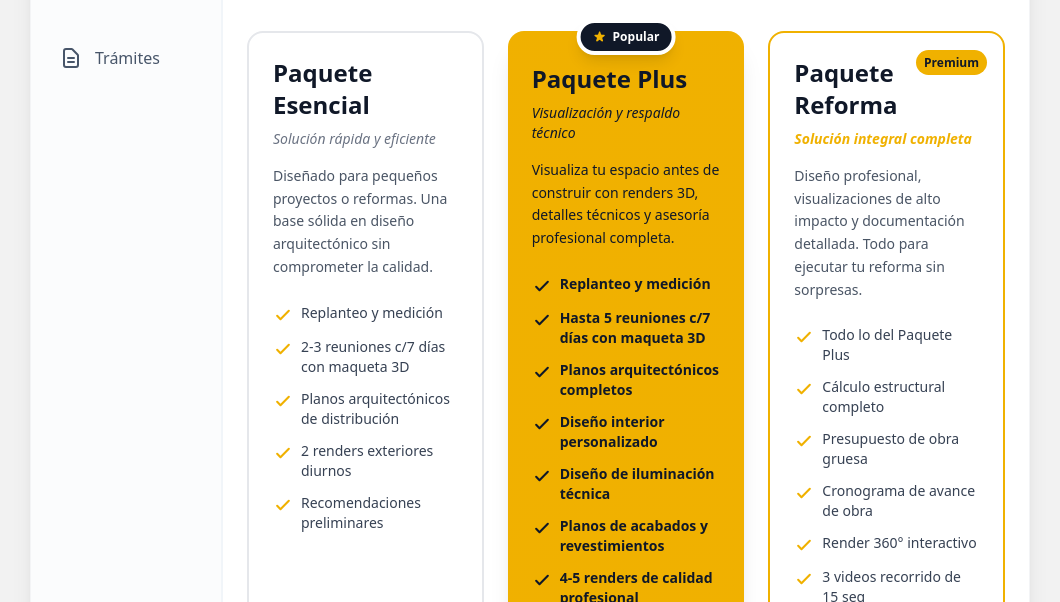
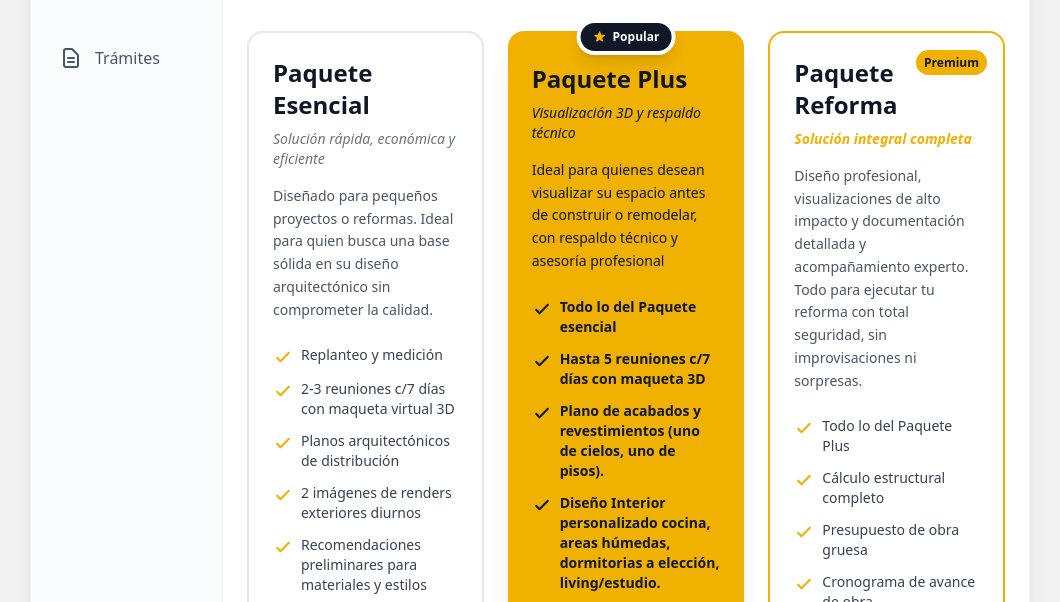
Before and after one commit to JhamilTaborga/reforma3, an Astro site: page / in a window 1280 px wide. Shown: the part 1338-1940 px from the top of the page, without its empty margins (110-1170 px from the left). Built offline with nearby package versions, Linux system fonts and the light colour scheme; Astro itself is replaced by a stand-in of ours.

Commit message:
Agregué datos necesarios a los servicios de diseño y mejoré ligeramente la accesibilidad

```diff
--- a/src/components/AboutUs.astro
+++ b/src/components/AboutUs.astro
@@ -74,7 +74,7 @@
             <source srcset="/team/rodrigoFundador.webp" type="image/webp">
 
             <img
-              src="/team/rodrigoFundador.png"
+              src="/team/rodrigoFundador.jpg"
               alt="Fotografía de Rodrigo Aguilar Arratia el fundador de Reforma3"
               class="w-full h-full object-cover contrast-125 brightness-90 group-hover:scale-105 transition-transform duration-700"
             >
--- a/src/components/Footer.astro
+++ b/src/components/Footer.astro
@@ -16,6 +16,7 @@
               class="h-10 hover:opacity-80 transition-opacity"
               src="/reforma3-logo-negro-y-blanco.svg"
               alt="Logo de Reforma3 "
+              loading="lazy"
             />
           </a>
           <p class="text-gray-600 leading-relaxed mb-6 max-w-sm">
@@ -156,7 +157,7 @@
     <div class="border-t border-gray-200 py-8">
       <div class="flex flex-col md:flex-row justify-between items-center gap-4">
         <p class="text-sm text-gray-500 text-center md:text-left">
-          © 2024 Reforma3. Todos los derechos reservados.
+          © 2026 Reforma3. Todos los derechos reservados.
         </p>
         <!-- <div class="flex gap-6 text-sm">
           <a href="#" class="text-gray-500 hover:text-yellow-500 transition-colors">
--- a/src/components/Hero2.astro
+++ b/src/components/Hero2.astro
@@ -92,7 +92,7 @@
   <!-- Scroll Indicator -->
   <div class="absolute bottom-8 left-1/2 transform -translate-x-1/2 animate-bounce">
     <a href="#servicios" class="flex flex-col items-center gap-2 text-white/70 hover:text-white transition-colors">
-      <!-- <span class="text-xs uppercase tracking-widest font-medium">Scroll</span> -->
+      <span class="text-xs uppercase tracking-widest font-medium">Servicios</span>
       <svg class="w-6 h-6" fill="none" stroke="currentColor" viewBox="0 0 24 24">
         <path stroke-linecap="round" stroke-linejoin="round" stroke-width="2" d="M19 14l-7 7m0 0l-7-7m7 7V3"></path>
       </svg>
--- a/src/components/ServicesSection.astro
+++ b/src/components/ServicesSection.astro
@@ -90,11 +90,11 @@
     <div class="group bg-white rounded-2xl p-6 border-2 border-gray-200 hover:border-yellow hover:shadow-lg transition-all duration-300 flex flex-col">
       <div class="mb-4">
         <h4 class="text-xl md:text-2xl font-bold text-gray-900 mb-2">Paquete Esencial</h4>
-        <p class="text-sm text-gray-500 italic">Solución rápida y eficiente</p>
+        <p class="text-sm text-gray-500 italic">Solución rápida, económica y eficiente</p>
       </div>
 
       <p class="text-sm text-gray-600 mb-6 leading-relaxed">
-        Diseñado para pequeños proyectos o reformas. Una base sólida en diseño arquitectónico sin comprometer la calidad.
+        Diseñado para pequeños proyectos o reformas. Ideal para quien busca una base sólida en su diseño arquitectónico sin comprometer la calidad.
       </p>
 
       <ul class="space-y-3 mb-6 flex-grow">
@@ -108,7 +108,7 @@
           <svg class="w-5 h-5 text-yellow flex-shrink-0 mt-0.5" fill="none" stroke="currentColor" viewBox="0 0 24 24">
             <path stroke-linecap="round" stroke-linejoin="round" stroke-width="2.5" d="M5 13l4 4L19 7"></path>
           </svg>
-          <span class="text-gray-700">2-3 reuniones c/7 días con maqueta 3D</span>
+          <span class="text-gray-700">2-3 reuniones c/7 días con maqueta virtual 3D</span>
         </li>
         <li class="flex items-start gap-2 text-sm">
           <svg class="w-5 h-5 text-yellow flex-shrink-0 mt-0.5" fill="none" stroke="currentColor" viewBox="0 0 24 24">
@@ -120,13 +120,13 @@
           <svg class="w-5 h-5 text-yellow flex-shrink-0 mt-0.5" fill="none" stroke="currentColor" viewBox="0 0 24 24">
             <path stroke-linecap="round" stroke-linejoin="round" stroke-width="2.5" d="M5 13l4 4L19 7"></path>
           </svg>
-          <span class="text-gray-700">2 renders exteriores diurnos</span>
+          <span class="text-gray-700">2 imágenes de renders exteriores diurnos</span>
         </li>
         <li class="flex items-start gap-2 text-sm">
           <svg class="w-5 h-5 text-yellow flex-shrink-0 mt-0.5" fill="none" stroke="currentColor" viewBox="0 0 24 24">
             <path stroke-linecap="round" stroke-linejoin="round" stroke-width="2.5" d="M5 13l4 4L19 7"></path>
           </svg>
-          <span class="text-gray-700">Recomendaciones preliminares</span>
+          <span class="text-gray-700">Recomendaciones preliminares para materiales y estilos</span>
         </li>
       </ul>
 
@@ -157,11 +157,11 @@
 
       <div class="mb-4 mt-2">
         <h4 class="text-xl md:text-2xl font-bold text-gray-900 mb-2">Paquete Plus</h4>
-        <p class="text-sm text-gray-900 italic font-medium">Visualización y respaldo técnico</p>
+        <p class="text-sm text-gray-900 italic font-medium">Visualización 3D y respaldo técnico</p>
       </div>
 
       <p class="text-sm text-gray-900 mb-6 leading-relaxed font-medium">
-        Visualiza tu espacio antes de construir con renders 3D, detalles técnicos y asesoría profesional completa.
+        Ideal para quienes desean visualizar su espacio antes de construir o remodelar, con respaldo técnico y asesoría profesional
       </p>
 
       <ul class="space-y-3 mb-6 flex-grow">
@@ -169,7 +169,7 @@
           <svg class="w-5 h-5 text-gray-900 flex-shrink-0 mt-0.5" fill="none" stroke="currentColor" viewBox="0 0 24 24">
             <path stroke-linecap="round" stroke-linejoin="round" stroke-width="2.5" d="M5 13l4 4L19 7"></path>
           </svg>
-          <span class="text-gray-900 font-semibold">Replanteo y medición</span>
+          <span class="text-gray-900 font-semibold">Todo lo del Paquete esencial</span>
         </li>
         <li class="flex items-start gap-2 text-sm">
           <svg class="w-5 h-5 text-gray-900 flex-shrink-0 mt-0.5" fill="none" stroke="currentColor" viewBox="0 0 24 24">
@@ -181,25 +181,25 @@
           <svg class="w-5 h-5 text-gray-900 flex-shrink-0 mt-0.5" fill="none" stroke="currentColor" viewBox="0 0 24 24">
             <path stroke-linecap="round" stroke-linejoin="round" stroke-width="2.5" d="M5 13l4 4L19 7"></path>
           </svg>
-          <span class="text-gray-900 font-semibold">Planos arquitectónicos completos</span>
+          <span class="text-gray-900 font-semibold">Plano de acabados y revestimientos (uno de cielos, uno de pisos).</span>
         </li>
         <li class="flex items-start gap-2 text-sm">
           <svg class="w-5 h-5 text-gray-900 flex-shrink-0 mt-0.5" fill="none" stroke="currentColor" viewBox="0 0 24 24">
             <path stroke-linecap="round" stroke-linejoin="round" stroke-width="2.5" d="M5 13l4 4L19 7"></path>
           </svg>
-          <span class="text-gray-900 font-semibold">Diseño interior personalizado</span>
+          <span class="text-gray-900 font-semibold ">Diseño Interior personalizado cocina, areas húmedas, dormitorias a elección, living/estudio.</span>
         </li>
         <li class="flex items-start gap-2 text-sm">
           <svg class="w-5 h-5 text-gray-900 flex-shrink-0 mt-0.5" fill="none" stroke="currentColor" viewBox="0 0 24 24">
             <path stroke-linecap="round" stroke-linejoin="round" stroke-width="2.5" d="M5 13l4 4L19 7"></path>
           </svg>
-          <span class="text-gray-900 font-semibold">Diseño de iluminación técnica</span>
+          <span class="text-gray-900 font-semibold">Diseño de iluminación decorativa y técnica</span>
         </li>
         <li class="flex items-start gap-2 text-sm">
           <svg class="w-5 h-5 text-gray-900 flex-shrink-0 mt-0.5" fill="none" stroke="currentColor" viewBox="0 0 24 24">
             <path stroke-linecap="round" stroke-linejoin="round" stroke-width="2.5" d="M5 13l4 4L19 7"></path>
           </svg>
-          <span class="text-gray-900 font-semibold">Planos de acabados y revestimientos</span>
+          <span class="text-gray-900 font-semibold">Esquema de mobiliario y equipamiento de cocina</span>
         </li>
         <li class="flex items-start gap-2 text-sm">
           <svg class="w-5 h-5 text-gray-900 flex-shrink-0 mt-0.5" fill="none" stroke="currentColor" viewBox="0 0 24 24">
@@ -237,7 +237,7 @@
       </div>
 
       <p class="text-sm text-gray-600 mb-6 leading-relaxed">
-        Diseño profesional, visualizaciones de alto impacto y documentación detallada. Todo para ejecutar tu reforma sin sorpresas.
+        Diseño profesional, visualizaciones de alto impacto y documentación detallada y acompañamiento experto. Todo para ejecutar tu reforma con total seguridad, sin improvisaciones ni sorpresas.
       </p>
 
       <ul class="space-y-3 mb-6 flex-grow">
@@ -264,6 +264,12 @@
             <path stroke-linecap="round" stroke-linejoin="round" stroke-width="2.5" d="M5 13l4 4L19 7"></path>
           </svg>
           <span class="text-gray-700 font-medium">Cronograma de avance de obra</span>
+        </li>
+        <li class="flex items-start gap-2 text-sm">
+          <svg class="w-5 h-5 text-yellow flex-shrink-0 mt-0.5" fill="none" stroke="currentColor" viewBox="0 0 24 24">
+            <path stroke-linecap="round" stroke-linejoin="round" stroke-width="2.5" d="M5 13l4 4L19 7"></path>
+          </svg>
+          <span class="text-gray-700 font-medium">Renders hasta 4-5 imágenes por planta (Calidad profesional render intermedio)</span>
         </li>
         <li class="flex items-start gap-2 text-sm">
           <svg class="w-5 h-5 text-yellow flex-shrink-0 mt-0.5" fill="none" stroke="currentColor" viewBox="0 0 24 24">
```
